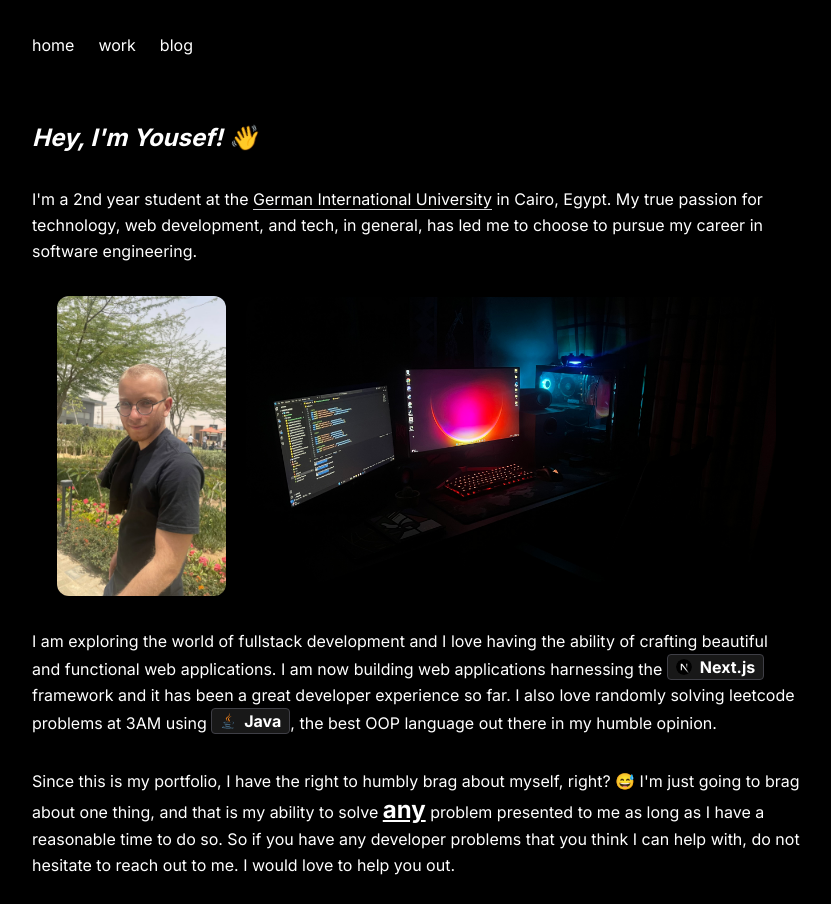
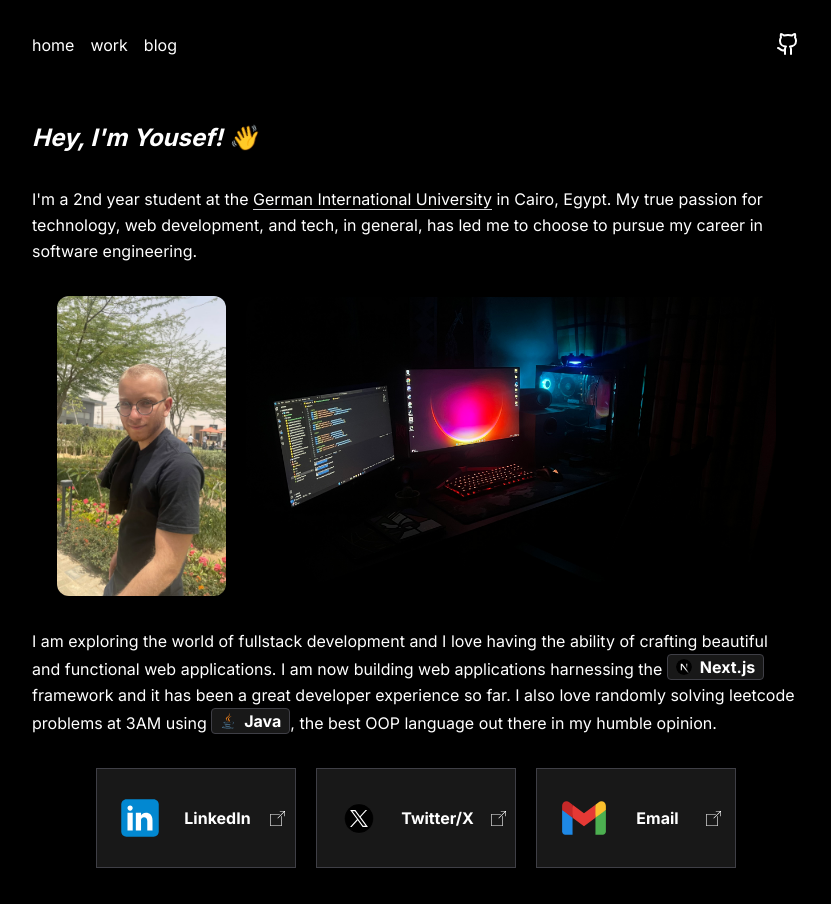
Before and after one commit to yousefnegmeldin/portfolio, a Next.js app: page / in a window 1280 px wide. Shown: the top 904 px of the page, without its empty margins (224-1055 px from the left). Built offline with nearby package versions, Linux system fonts and the light colour scheme.

Commit message:
changged up home page

```diff
--- a/app/page.tsx
+++ b/app/page.tsx
@@ -28,14 +28,9 @@ export default function Home() {
         I also love randomly solving leetcode problems at 3AM using <Technology logo={java} text="Java"/>, the best OOP language out there in my humble opinion.
       </div>
 
-      <div>
-        Since this is my portfolio, I have the right to humbly brag about myself, right? 😅 I&apos;m just going to brag about one thing, and that is my ability to solve <span className="font-bold text-2xl underline">any</span> problem presented to me as long as I have a reasonable time to do so.
-        So if you have any developer problems that you think I can help with, do not hesitate to reach out to me. I would love to help you out.
-      </div>
       <div className="flex justify-center gap-5 flex-wrap">
         <SocialLink imgSrc={LinkedIn} text={"LinkedIn"} link="https://www.linkedin.com/in/yousef-negmeldin-bb3683229/"/>
         <SocialLink imgSrc={X} text={"Twitter/X"} link='https://twitter.com/youseffnegm' />
-        {/* <SocialLink imgSrc={githubwhite} text={"GitHub"} link="http://github.com/yousefnegmeldin" /> */}
         <SocialLink imgSrc={gmail} text="Email" link="mailto:yousefnegmdev@gmail.com" />
       </div>
       <div>
--- a/app/ui/Navbar.tsx
+++ b/app/ui/Navbar.tsx
@@ -1,10 +1,13 @@
 "use client"
 import Link from 'next/link'
 import React,{FC} from 'react'
+import Image from 'next/image'
+import github from '../../public/logos/github-nav.svg'
 const Navbar:FC = () => {
   return (
     <nav className='flex justify-between items-center'>
-        <div className='flex gap-6'>
+        <div className=' w-full flex  justify-between'>
+            <div className='flex gap-4'>
             <Link href="/">
                 home
             </Link>
@@ -14,6 +17,8 @@ const Navbar:FC = () => {
             <Link href="/blog">
                 blog
             </Link>
+            </div>
+            <a href="https://www.github.com/yousefnegmeldin" aria-label="github" target="_blank" rel="noopener noreferrer"><Image src={github} width={24} height={24} alt="github" /></a>
         </div>
     </nav>
   )
```
Also changed, not shown: public/logos/github-nav.svg (added).
